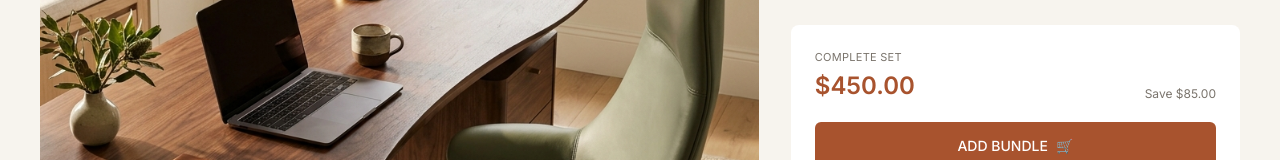
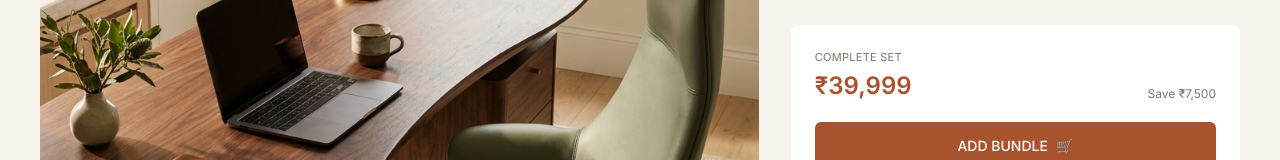
Before and after one commit to rshnvt007/utilyn01, a React (Vite) app: page /bundle in a window 1280 px wide. Shown: the part 274-434 px from the top of the page. Built offline with nearby package versions, Linux system fonts and the light colour scheme; a web font is replaced by a local one.

Commit message:
Cart page and last currency fix

```diff
--- a/src/pages/BundleDetail.jsx
+++ b/src/pages/BundleDetail.jsx
@@ -42,9 +42,9 @@ export default function BundleDetail() {
             <div className="flex items-end justify-between mb-5">
               <div>
                 <p className="text-[11px] tracking-wide text-[var(--color-muted)] mb-1">COMPLETE SET</p>
-                <p className="text-2xl font-semibold text-[var(--color-terracotta)]">$450.00</p>
+                <p className="text-2xl font-semibold text-[var(--color-terracotta)]">₹39,999</p>
               </div>
-              <p className="text-xs text-[var(--color-muted)]">Save $85.00</p>
+              <p className="text-xs text-[var(--color-muted)]">Save ₹7,500</p>
             </div>
 
             <Link
--- a/src/pages/Cart.jsx
+++ b/src/pages/Cart.jsx
@@ -17,7 +17,7 @@ export default function Cart() {
   const removeItem = (id) => setItems((prev) => prev.filter((item) => item.id !== id))
 
   const subtotal = items.reduce((sum, item) => sum + item.price * item.qty, 0)
-  const shipping = 45
+  const shipping = 499
   const taxes = Math.round(subtotal * 0.0825 * 100) / 100
   const total = subtotal + shipping + taxes
 
@@ -105,7 +105,7 @@ export default function Cart() {
             <div className="space-y-3 text-sm mb-4 pb-4 border-b border-[var(--color-line)]">
               <div className="flex justify-between">
                 <span className="text-[var(--color-muted)]">Subtotal</span>
-                <span>₹{item.price}{subtotal.toFixed(2)}</span>
+                <span>₹{subtotal.toLocaleString('en-IN')}</span>
               </div>
               <div className="flex justify-between">
                 <span className="text-[var(--color-muted)]">White Glove Shipping</span>
```
